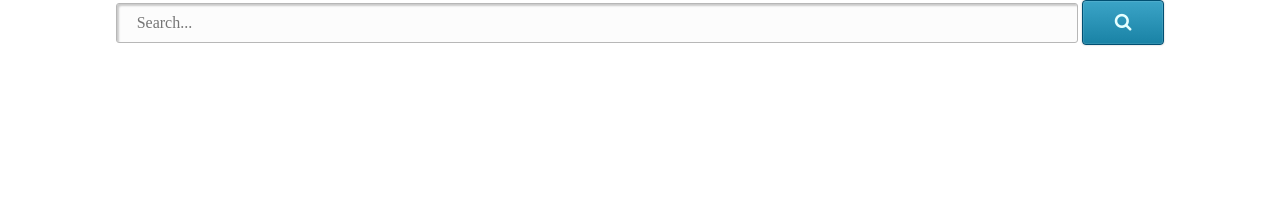
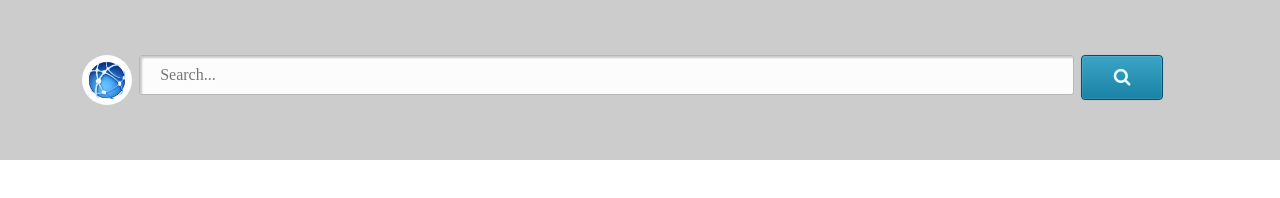
Before and after one commit to Deep-Decentral-Net/Deep-Decentral-Net.github.io, a plain HTML site: page index.html in a window 1280 px wide. Drawn offline with Linux system fonts and the light colour scheme.

Commit message:
Add files via upload

```diff
--- a/css/css.css
+++ b/css/css.css
@@ -1,9 +1,12 @@
 html, body, ul, li {
 	margin: 0;
 	padding: 0;
-	}
+}
 
 .enjoy-css {
+	float: left; /* Выравнивание по левому краю */
+	margin: 7px 7px 7px 0; /* Отступы вокруг картинки */
+	width: 80%;
   display: inline-block;
   -webkit-box-sizing: content-box;
   -moz-box-sizing: content-box;
@@ -26,6 +29,8 @@ html, body, ul, li {
   transition: all 200ms cubic-bezier(0.42, 0, 0.58, 1);
 }
 button{
+	float: left; /* Выравнивание по левому краю */
+	margin: 7px 7px 7px 0; /* Отступы вокруг картинки */
  text-decoration:none;
  text-align:center;
  padding:11px 32px;
@@ -46,4 +51,38 @@ button{
  -webkit-box-shadow:0px 0px 2px #bababa, inset 0px 0px 1px #ffffff;
  -moz-box-shadow: 0px 0px 2px #bababa,  inset 0px 0px 1px #ffffff;
  box-shadow:0px 0px 2px #bababa, inset 0px 0px 1px #ffffff;
-  }
+}
+.logo__img{
+	margin: 7px 7px 7px 0; /* Отступы вокруг картинки */
+float: left; /* Выравнивание по левому краю */
+border-radius: 50px; /*скругление*/
+width: 50px;
+height: 50px;
+}
+.header{
+	background:#ccc;/*цвет фона*/
+	background-size:cover;/*фон пропорцианально растягивается и заполняется весь блок, внутри которого он находится*/
+	height:20vh;/*100vh-100% от высоты окна браузера*/
+	text-align:center;/*выравнивание текста по центру*/
+/*выравнивание текста по центру и вертекали*/
+	display:flex;/*определяем блок header как контейнер для flex*/
+	flex-direction:column;/*создание клонок*/
+	align-items:center;/*выравнивание содержимого flex бокса по горизонтали*/
+	justify-content:center;/*выравнивание по ширине и по центру*/
+	position:relative;/*позиция относительно родителя(основного блока)*/
+	z-index: 1;
+}
+.header_window{
+	background:#fff;/*цвет фона*/
+	color:#fff;/*цвет текста*/
+	background-size:cover;/*фон пропорцианально растягивается и заполняется весь блок, внутри которого он находится*/
+	height:80vh;/*100vh-100% от высоты окна браузера*/
+	text-align:center;/*выравнивание текста по центру*/
+/*выравнивание текста по центру и вертекали*/
+	display:flex;/*определяем блок header как контейнер для flex*/
+	flex-direction:column;/*создание клонок*/
+	align-items:center;/*выравнивание содержимого flex бокса по горизонтали*/
+	justify-content:center;/*выравнивание по ширине и по центру*/
+	position:relative;/*позиция относительно родителя(основного блока)*/
+	z-index: 0;
+}
--- a/index.html
+++ b/index.html
@@ -1,18 +1,23 @@
 <!doctype html>
 <html>
 	<head>
-		<title>DDN</title>
+		<title>DDN WEB</title>
 		<meta charset="utf-8">
 		<link rel='icon' href='https://deep-decentral-net.github.io/favicon.jpg'>
 		<link rel="stylesheet" href="css/css.css">
 		<link rel="stylesheet" href="https://stackpath.bootstrapcdn.com/font-awesome/4.7.0/css/font-awesome.min.css">
 	</head>
 	<body>
-		<center>
+		<div class="header">
+			<div class="header-content">
+				<img src="https://deep-decentral-net.github.io/favicon.jpg" class="logo__img">
 				<input class='enjoy-css' id="input" type='text' placeholder='Search...' name='hash' size='100'>
 				<button type='submit' class='button'><i class='fa fa-search'></i></button>
-		</center>
-		<div class="output"></div>
+			</div>
+		</div>
+		<div class="header_window">
+			<div class="output"></div>
+		</div>
 	</body>
 	<script src="js/base64.js"></script>
 	<script src="js/post.js"></script>
```
